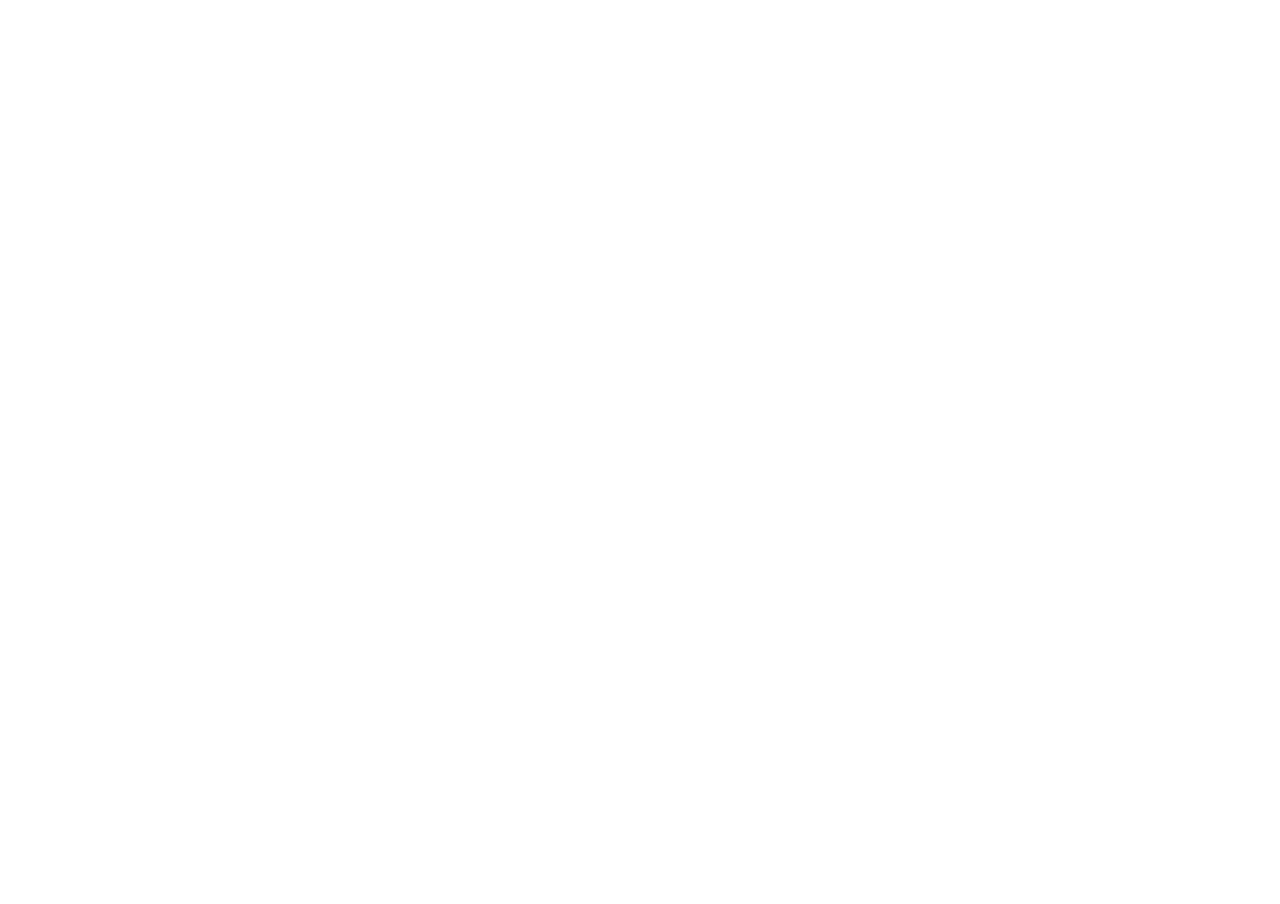
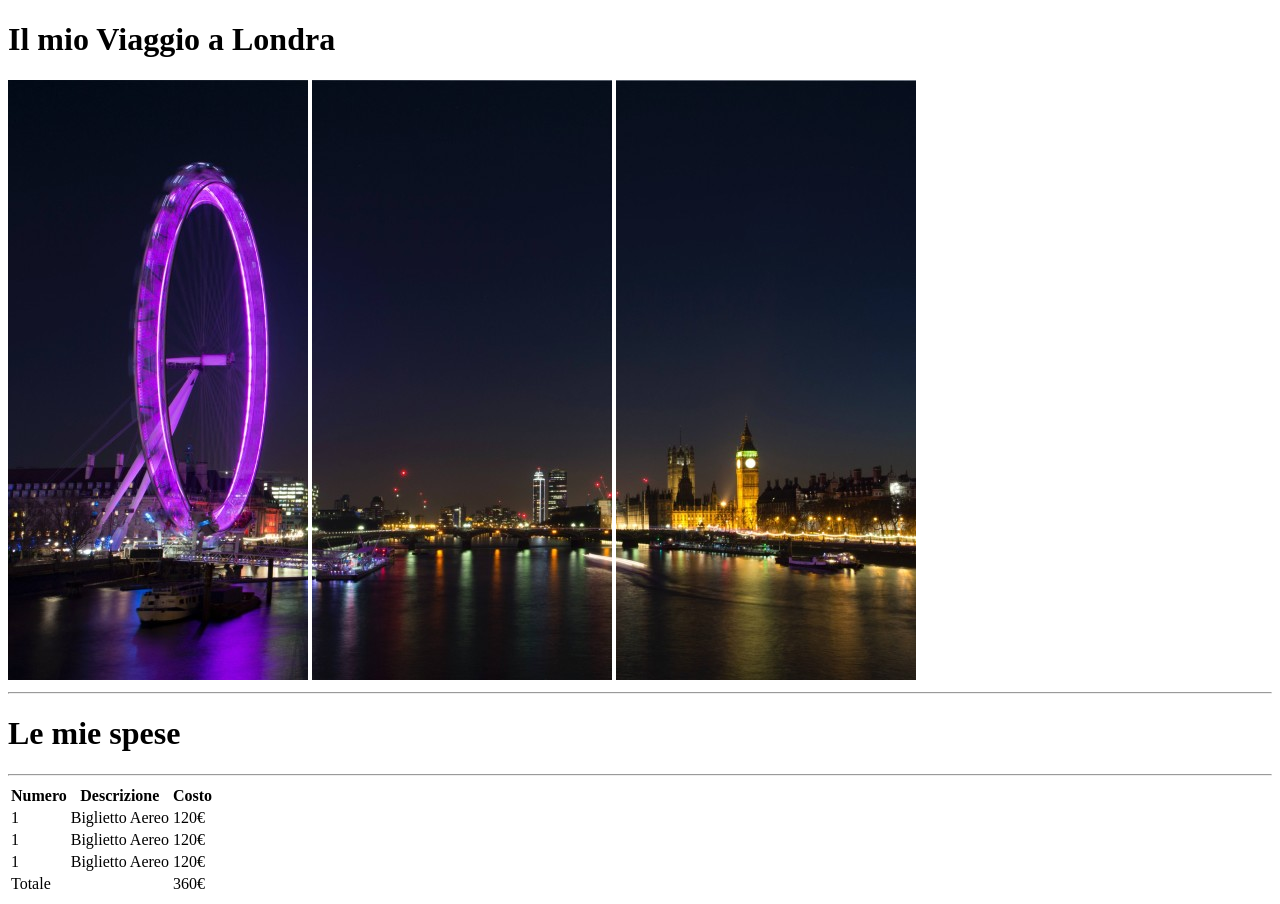
Before and after one commit to SalvatoreGiacomazzo/html-london-trip, a plain HTML site: page index.html in a window 1280 px wide. Before the commit the page ends 800 px from the top, so only its background shows below. Drawn offline with Linux system fonts and the light colour scheme.

Commit message:
tabella conclusa

```diff
--- a/index.html
+++ b/index.html
@@ -6,6 +6,62 @@
     <title>Trip2London</title>
 </head>
 <body>
+ <header>
+    <!--Titolo e foto London Eye-->
+  <h1>Il mio Viaggio a Londra</h1>
+     <img src="img/pexels-bill-emrich-230794-0.jpg" alt="">
+     <img src="img/pexels-bill-emrich-230794-1.jpg" alt="">
+     <img src="img/pexels-bill-emrich-230794-2.jpg" alt="">
+      <hr>
+ </header>
 
+<main>
+      <!--Intestazione Tabella dei prezzi-->
+      <h1>Le mie spese</h1>
+    <table>
+      <tr>
+       <th><b>Numero</b></th>
+       <th><b>Descrizione</b></th>
+       <th><b>Costo</b></th>
+      </tr>
+      <!--Corpo tabella-->
+     <tbody>
+       <tr>
+         <td>1</td>
+         <td>Biglietto Aereo</td>
+         <td>120€</td>
+       </tr>
+
+       <tr>
+        <td>1</td>
+        <td>Biglietto Aereo</td>
+        <td>120€</td>
+       </tr>
+
+       <tr>
+        <td>1</td>
+        <td>Biglietto Aereo</td>
+        <td>120€</td>
+       </tr>
+     </tbody>
+     <!--Chiusura tabella-->
+     <tfoot>
+      <tr>
+       <td >Totale </td>
+       <td></td>
+       <td>360€ </td>
+      </tr>
+     </tfoot>
+       <hr>
+    </table>
+
+
+
+
+
+
+
+
+</main>
 </body>
 </html>
```
